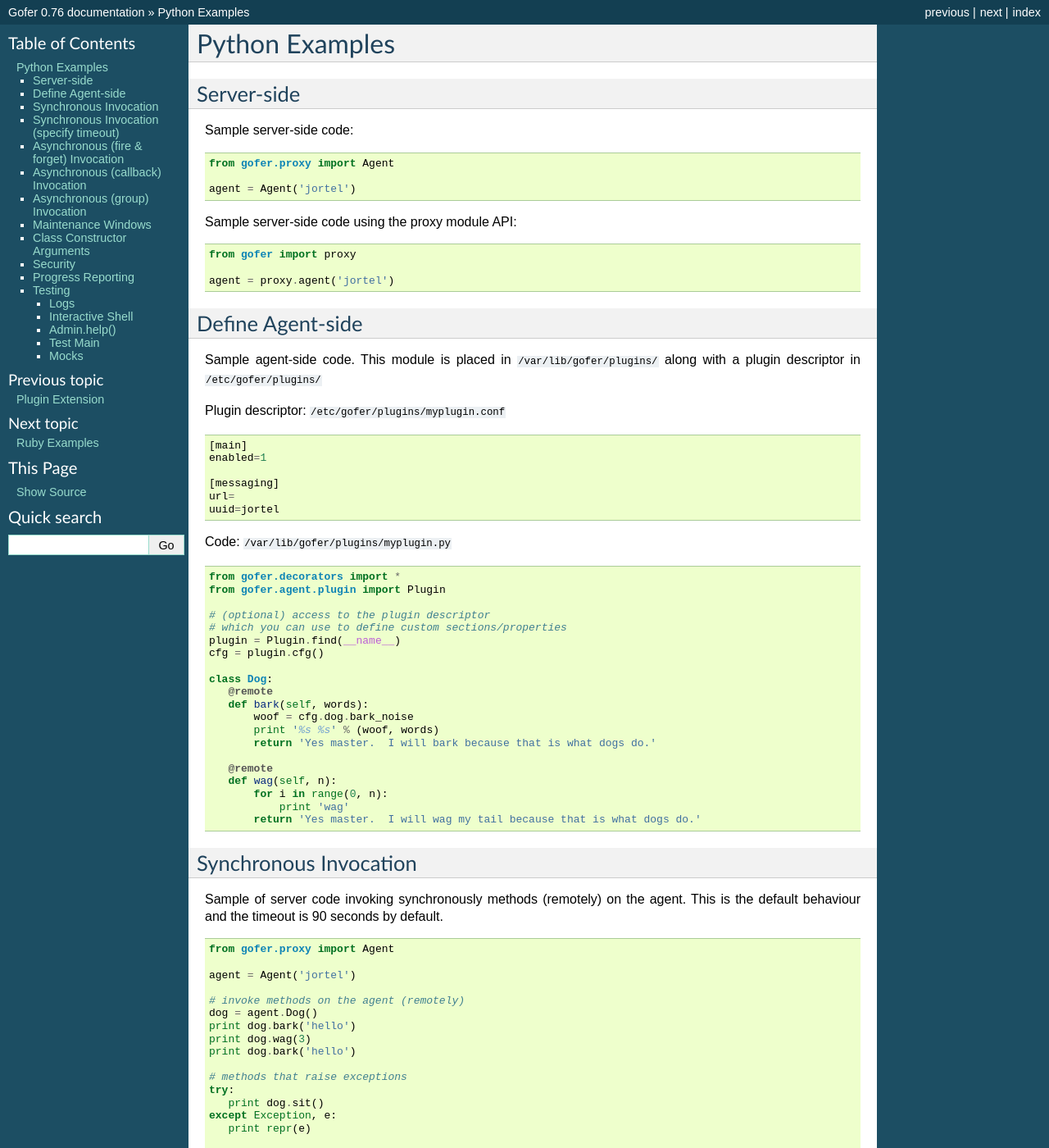
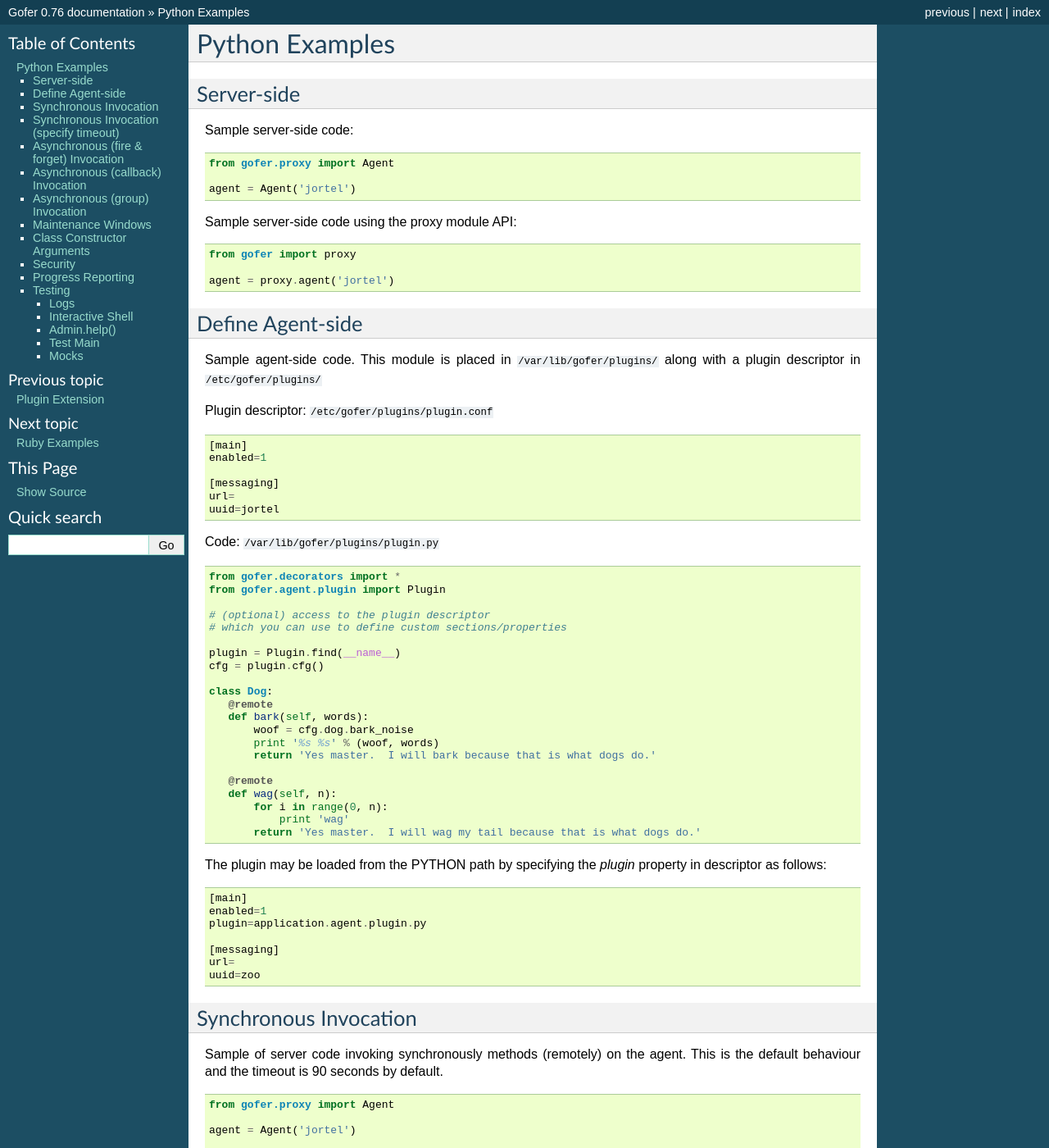
Before and after one commit to jortel/gofer, a Sphinx documentation site: the page built from docs/sphinx/examples/python.rst, in a window 1280 px wide and 1400 px high. Shown: the whole window at 82% size. Built offline with Sphinx 7.4.7, drawn with Linux system fonts in a browser that asks for light colours.

Commit message:
update sphinx documentation.

```diff
--- a/docs/sphinx/examples/python.rst
+++ b/docs/sphinx/examples/python.rst
@@ -28,7 +28,7 @@ Define Agent-side
 Sample agent-side code.  This module is placed in ``/var/lib/gofer/plugins/`` along with a plugin
 descriptor in ``/etc/gofer/plugins/``
 
-Plugin descriptor: ``/etc/gofer/plugins/myplugin.conf``
+Plugin descriptor: ``/etc/gofer/plugins/plugin.conf``
 
 ::
 
@@ -40,7 +40,7 @@ Plugin descriptor: ``/etc/gofer/plugins/myplugin.conf``
  uuid=jortel
 
 
-Code:   ``/var/lib/gofer/plugins/myplugin.py``
+Code:   ``/var/lib/gofer/plugins/plugin.py``
 
 ::
 
@@ -49,6 +49,7 @@ Code:   ``/var/lib/gofer/plugins/myplugin.py``
 
  # (optional) access to the plugin descriptor
  # which you can use to define custom sections/properties
+
  plugin = Plugin.find(__name__)
  cfg = plugin.cfg()
 
@@ -64,6 +65,20 @@ Code:   ``/var/lib/gofer/plugins/myplugin.py``
         for i in range(0, n):
             print 'wag'
         return 'Yes master.  I will wag my tail because that is what dogs do.'
+
+
+The plugin may be loaded from the PYTHON path by specifying the *plugin* property in
+descriptor as follows:
+
+::
+
+ [main]
+ enabled=1
+ plugin=application.agent.plugin.py
+
+ [messaging]
+ url=
+ uuid=zoo
 
 
 Synchronous Invocation
```
Also changed, not shown: docs/sphinx/configuration.rst (+1 -7 lines), 2 other files.
